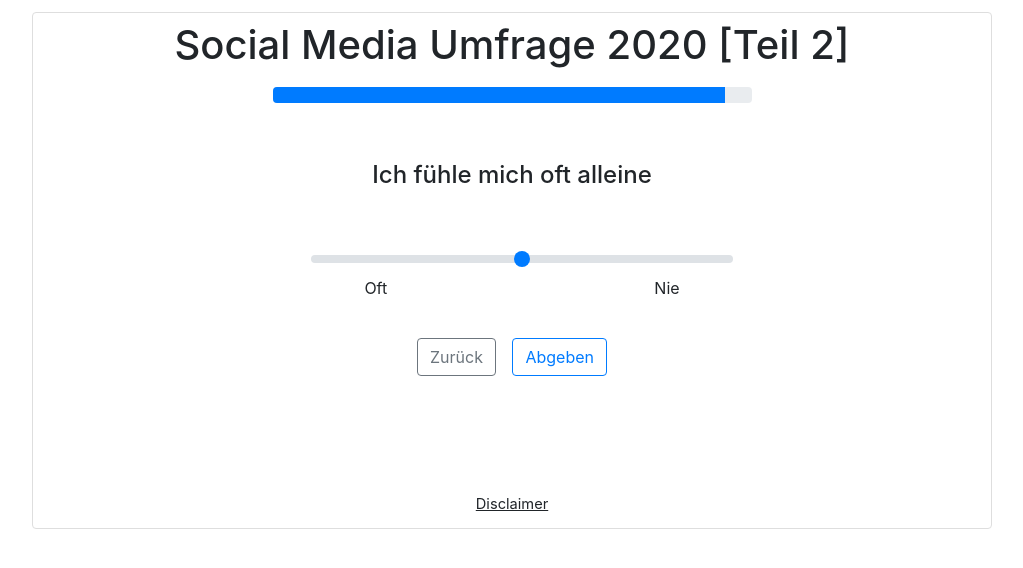
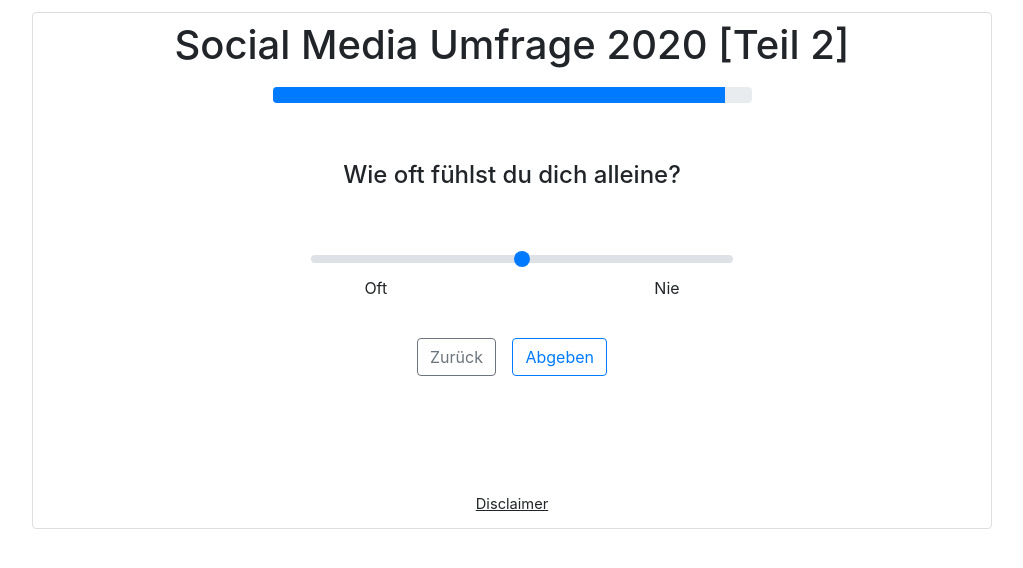
Before and after one commit to TelekomHacker/Social-Media-Umfrage, a PHP site: page /index_18.php in a window 1280 px wide. Shown: the top 568 px of the page, without its empty margins (128-1151 px from the left). Run offline with PHP 8.4, Linux system fonts and the light colour scheme; data that the repository does not hold is empty.

Commit message:
update fragestellung

```diff
--- a/social-media-umfrage/index_18.php
+++ b/social-media-umfrage/index_18.php
@@ -80,7 +80,7 @@ Wir, der Websitebetreiber bzw. Seitenprovider, erheben aufgrund unseres berechti
                     <div class="progress-bar" role="progressbar" style="width: 94.38%" aria-valuenow="94.38" aria-valuemin="0" aria-valuemax="100"></div>
                 </div>
                 <div class="frage">
-                    <div class="h2" style="">Ich fühle mich oft alleine</div>
+                    <div class="h2" style="">Wie oft fühlst du dich alleine?</div>
                     <form method="post" action="index_19.php">
                         <div class="form-check" style="">
 
```
